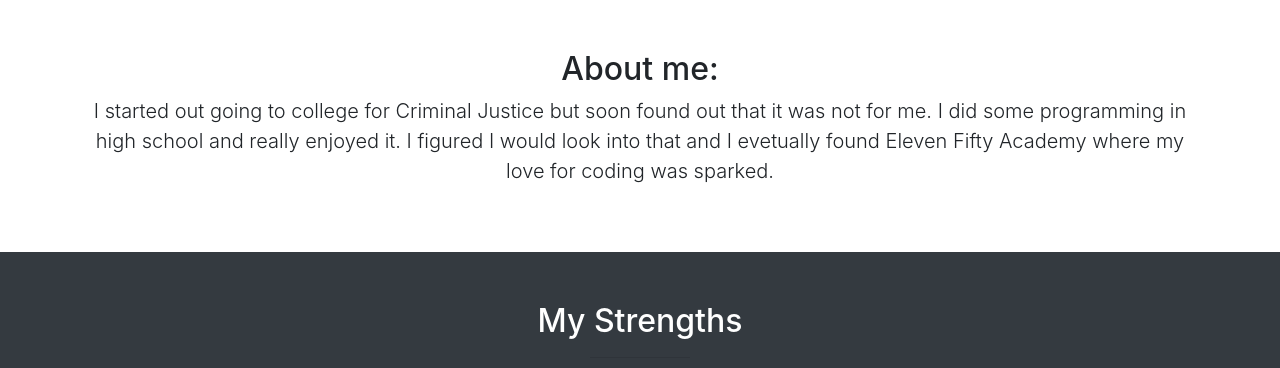
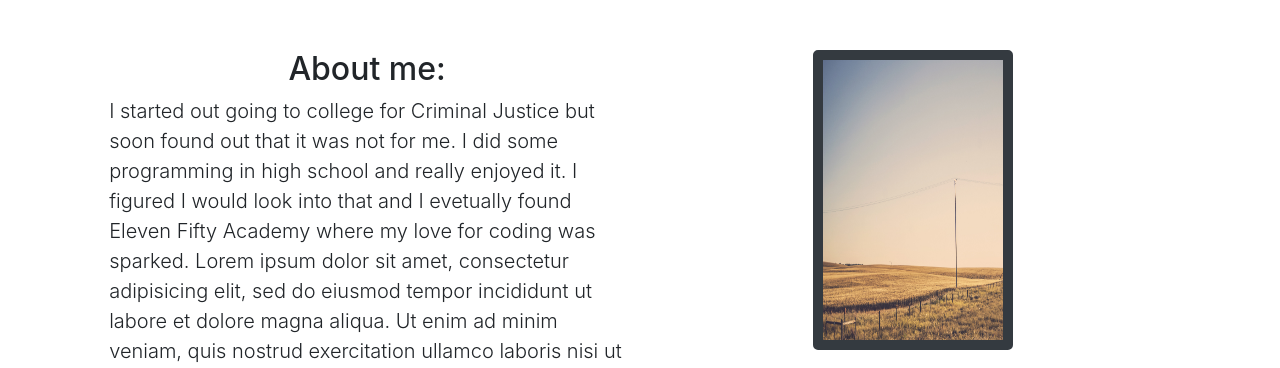
Before and after one commit to Gavjoswil/PortfolioProject, a website with bundled scripts: page index.html in a window 1280 px wide. Shown: the part 800-1168 px from the top of the page. Built offline with nearby package versions, Linux system fonts and the light colour scheme.

Commit message:
Added photo in about me section

```diff
--- a/css/stylish-portfolio.css
+++ b/css/stylish-portfolio.css
@@ -157,7 +157,7 @@ hr.small {
   display: table;
   width: 100%;
   height: 100%;
-  background: url(../img/bg.jpg) no-repeat center center scroll;
+  background: url(../img/mainbackground.jpg) no-repeat center center scroll;
   -webkit-background-size: cover;
   -moz-background-size: cover;
   -o-background-size: cover;
@@ -174,6 +174,17 @@ hr.small {
 
 .about {
   padding: 50px 0;
+}
+#myphoto{
+  height: 300px;
+  width: 200px;
+  border: solid 10px #343a40;
+  border-radius: 5px;
+}
+.center-block{
+  display: block;
+  margin-left: auto;
+  margin-right: auto;
 }
 
 
--- a/index.html
+++ b/index.html
@@ -77,9 +77,20 @@
 
     <!-- About -->
     <section id="about" class="about">
-      <div class="container text-center">
-        <h2>About me:</h2>
-        <p class="lead">I started out going to college for Criminal Justice but soon found out that it was not for me. I did some programming in high school and really enjoyed it. I figured I would look into that and I evetually found Eleven Fifty Academy where my love for coding was sparked.</p>
+      <div class="row">
+        <div class="col-md-1"></div>
+        <div class="col-md-5">
+          <h2 class="text-center">About me:</h2>
+          <p class="lead">I started out going to college for Criminal Justice but soon found out that it was not for me. I did some programming in high school and really enjoyed it. I figured I would look into that and I evetually found Eleven Fifty Academy where my love for coding was sparked. Lorem ipsum dolor sit amet, consectetur adipisicing elit, sed do eiusmod
+          tempor incididunt ut labore et dolore magna aliqua. Ut enim ad minim veniam,
+          quis nostrud exercitation ullamco laboris nisi ut aliquip ex ea commodo
+          consequat. Duis aute irure dolor in reprehenderit in voluptate velit esse
+          cillum dolore eu fugiat nulla pariatur. Excepteur sint occaecat cupidatat non
+          proident, sunt in culpa qui officia deserunt mollit anim id est laborum.</p>
+        </div>
+        <div class="col-md-5">
+          <img src="img/mainbackground.jpg" id="myphoto" class="center-block">
+        </div>
       </div>
       <!-- /.container -->
     </section>
@@ -195,7 +206,7 @@
               </div>
               <div class="col-md-4">
                 <div class="portfolio-item">
-                  <h1>C# Library</h1>
+                  <h1>C Sharp Library</h1>
                   <a href="https://github.com/Gavjoswil/CSharpLearningFiles" target="_blank">
                     <img class="img-portfolio img-fluid" src="img/CSharpLibrary.JPG">
                   </a>
```
Also changed, not shown: img/mainbackground.jpg (added).
